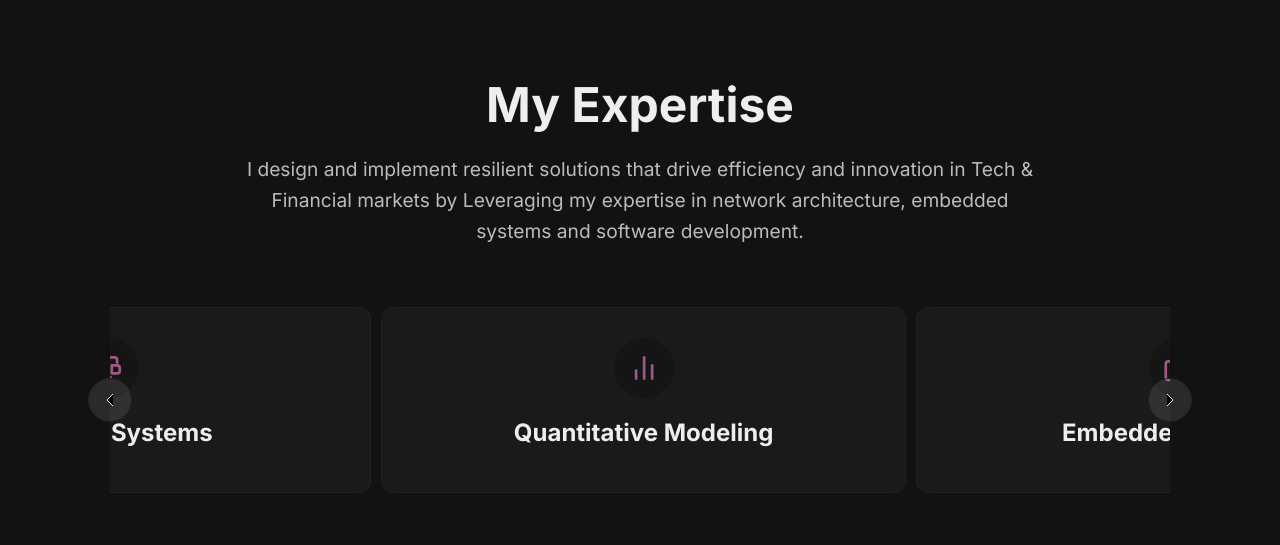
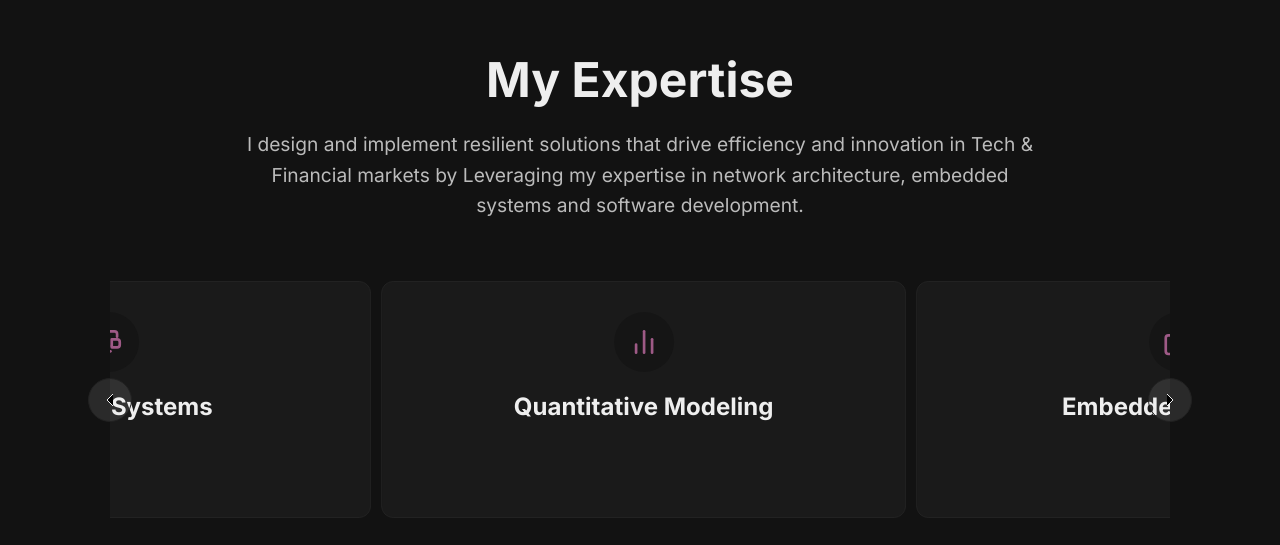
Before and after one commit to AddyKwach/adriankwach.com, a Next.js app: page / in a window 1280 px wide. Shown: the part 1021-1566 px from the top of the page. Built offline with nearby package versions, Linux system fonts and the light colour scheme.

Commit message:
Update ExpertiseCard.module.css
expertise card modified to remove the size change effect

```diff
--- a/components/expertise/ExpertiseCard.module.css
+++ b/components/expertise/ExpertiseCard.module.css
@@ -5,12 +5,13 @@
   border-radius: 12px;
   padding: 30px;
   text-align: center;
-  transition: transform 0.3s ease, background-color 0.3s ease;
+  /* MODIFIED: Removed 'transform' from the transition */
+  transition: background-color 0.3s ease;
   height: 100%;
 }
 
 .card:hover {
-  transform: translateY(-5px);
+  /* REMOVED: The transform property that moved the card */
   background-color: #222222;
 }
 
@@ -43,11 +44,10 @@
   line-height: 1.6;
   opacity: 0; /* Hidden by default */
   transition: opacity 0.3s ease;
-  height: 0; /* Hide it completely */
-  overflow: hidden;
+  /* REMOVED: The height and overflow properties to prevent size change */
 }
 
 .card:hover .description {
   opacity: 1; /* Revealed on hover */
-  height: auto; /* Let it take up its natural height */
+  /* REMOVED: The height property */
 }
```
